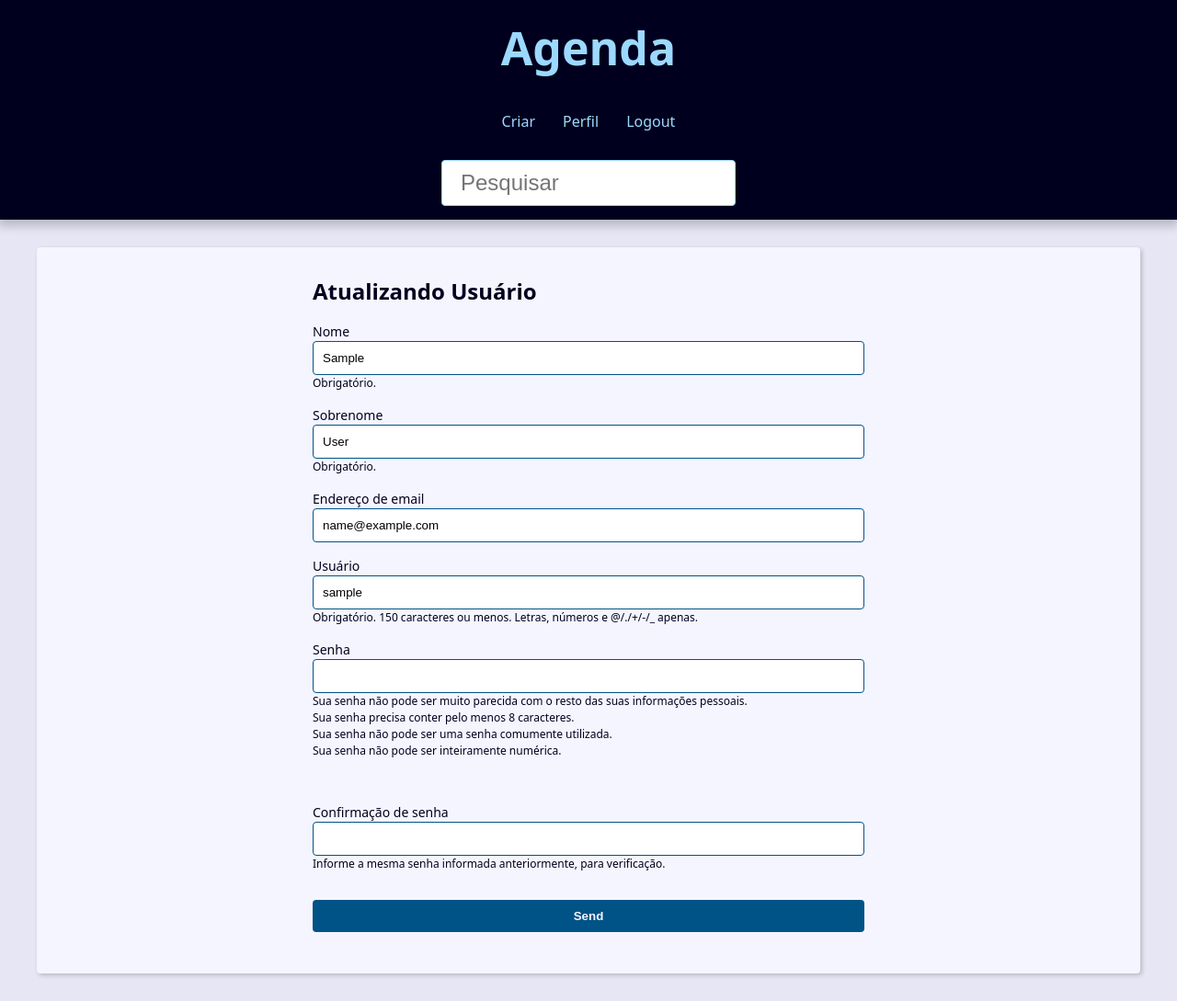
After one commit to joserodrigues27/projeto-agenda-django, a Django app: page /user/update/ in a window 1280 px wide. The commit adds this page. Shown: the whole page at 92% size. Run offline with Django 5.2, Linux system fonts and the light colour scheme; the visitor is signed in with stand-in values (Sample User, id 1).

Commit message:
feat: adiciona edição de perfil e vincula contatos ao usuário logado

```diff
--- a/base_templates/global/partials/_header.html
+++ b/base_templates/global/partials/_header.html
@@ -7,16 +7,24 @@
 
     <nav class="menu">
         <ul class="menu-list">
-            <li class="menu-item">
-                <a href="{% url "contact:create" %}" class="menu-link">
-                    Criar
-                </a>
-            </li>
-            <li class="menu-item">
-                <a href="" class="menu-link">
-                    Link 2
-                </a>
-            </li>
+            {% if user.is_authenticated %}
+                <li class="menu-item">
+                    <a href="{% url "contact:create" %}" class="menu-link">Criar</a>
+                </li>
+                <li class="menu-item">
+                    <a href="{% url "contact:user_update" %}" class="menu-link">Perfil</a>
+                </li>
+                <li class="menu-item">
+                    <a href="{% url "contact:logout" %}" class="menu-link">Logout</a>
+                </li>
+            {% else %}
+                <li class="menu-item">
+                    <a href="{% url "contact:login" %}" class="menu-link">Login</a>
+                </li>
+                <li class="menu-item">
+                    <a href="{% url "contact:register" %}" class="menu-link">Registrar</a>
+                </li>
+            {% endif %}
         </ul>
     </nav>
 
--- a/contact/forms.py
+++ b/contact/forms.py
@@ -1,4 +1,5 @@
 from django import forms
+from django.contrib.auth import password_validation
 from django.contrib.auth.forms import UserCreationForm
 from django.contrib.auth.models import User
 from django.core.exceptions import ValidationError
@@ -12,7 +13,9 @@
             attrs={
                 'accept': 'image/*',
             }
-        )
+        ),
+        required=False,
+        label='Imagem'
     )
 
     class Meta:
@@ -38,23 +41,10 @@
 
         return super().clean()
 
-    def clean_first_name(self):
-        first_name = self.cleaned_data.get('first_name')
-
-        if first_name == 'ABC':
-            self.add_error(
-                'first_name',
-                ValidationError(
-                    'Veio de add_error',
-                    code='invalid'
-                )
-           )
-
-        return first_name
 
 class RegisterForm(UserCreationForm):
-    first_name = forms.CharField(required=True, min_length=3)
-    last_name = forms.CharField(required=True,min_length=3)
+    first_name = forms.CharField(label='Nome', required=True, min_length=3)
+    last_name = forms.CharField(label='Sobrenome', required=True,min_length=3)
     email = forms.EmailField()
 
     class Meta:
@@ -74,3 +64,98 @@
             )
 
         return email
+
+
+class RegisterUpdateForm(forms.ModelForm):
+    first_name = forms.CharField(
+        label='Nome',
+        min_length=2,
+        max_length=30,
+        required=True,
+        help_text='Obrigatório.',
+        error_messages={
+            'min_length': 'Aumente este texto para 3 caracteres ou mais.'
+        }
+    )
+    last_name = forms.CharField(
+        label='Sobrenome',
+        min_length=2,
+        max_length=30,
+        required=True,
+        help_text='Obrigatório.'
+    )
+    password1 = forms.CharField(
+        label='Senha',
+        strip=False,
+        widget=forms.PasswordInput(attrs={"autocomplete": "new-password"}),
+        help_text=password_validation.password_validators_help_text_html(),
+        required=False,
+    )
+    password2 = forms.CharField(
+        label='Confirmação de senha',
+        strip=False,
+        widget=forms.PasswordInput(attrs={"autocomplete": "new-password"}),
+        help_text='Informe a mesma senha informada anteriormente, para verificação.',
+        required=False
+    )
+
+    class Meta:
+        model = User
+        fields = (
+            'first_name', 'last_name', 'email',
+            'username',
+        )
+
+    def save(self, commit=True):
+        cleaned_data = self.cleaned_data
+        user = super().save(commit=False)
+
+        password = cleaned_data.get('password1')
+
+        if password:
+            user.set_password(password)
+
+        if commit:
+            user.save()
+
+        return user
+
+    def clean(self):
+        password1 = self.cleaned_data.get('password1')
+        password2 = self.cleaned_data.get('password2')
+
+        if password1 or password2:
+            if password1 != password2:
+                self.add_error(
+                    'password2',
+                    ValidationError('Senhas não batem')
+                )
+
+        return super().clean()
+
+    def clean_email(self):
+        email = self.cleaned_data.get('email')
+        current_email = self.instance.email
+
+        if current_email != email:
+            if User.objects.filter(email=email).exists():
+                self.add_error(
+                    'email',
+                    ValidationError('Já existe este e-mail', code='invalid')
+                )
+
+        return email
+
+    def clean_password1(self):
+        password1 = self.cleaned_data.get('password1')
+
+        if password1:
+            try:
+                password_validation.validate_password(password1)
+            except ValidationError as errors:
+                self.add_error(
+                    'password1',
+                    ValidationError(errors)
+                )
+
+        return password1
--- a/contact/templates/contact/contact.html
+++ b/contact/templates/contact/contact.html
@@ -7,7 +7,7 @@
         </h1>
 
         <p><b>ID:</b> {{ contact.id }}</p>
-        <p><b>E-mail:</b> {{ contact.email }}</p>
+        <p><b>Email:</b> {{ contact.email }}</p>
         <p><b>Telefone:</b> {{ contact.phone }}</p>
         <p><b>Data de Criação:</b> {{ contact.created_date }}</p>
         <p><b>Descrição:</b> {{ contact.description }}</p>
@@ -19,6 +19,7 @@
             </p>
         {% endif %}
 
+        {% if user == contact.owner %}
             <div class="contact-links">
                 <a class="btn btn-link" href="{% url "contact:update" contact.id%}">Editar</a>
 
@@ -31,8 +32,8 @@
                     {% else %}
                         <button class="btn btn-link btn-delete" type="submit">Deletar</button>
                     {% endif %}
-
                 </form>
             </div>
+        {% endif %}
     </div>
 {% endblock content %}
--- /dev/null
+++ b/contact/templates/contact/user_update.html
@@ -0,0 +1,10 @@
+{% extends "global/base.html" %}
+
+{% block content %}
+    <div class="form-wrapper">
+
+        <h2>Atualizando Usuário</h2>
+
+        {% include "contact/partials/_user-form.html" %}
+    </div>
+{% endblock content %}
--- a/contact/urls.py
+++ b/contact/urls.py
@@ -18,4 +18,5 @@
     path('user/create/', views.register, name='register'),
     path('user/login/', views.login_view, name='login'),
     path('user/logout/', views.logout_view, name='logout'),
+    path('user/update/', views.user_update, name='user_update'),
 ]
--- a/contact/views/user_forms.py
+++ b/contact/views/user_forms.py
@@ -1,8 +1,9 @@
 from django.contrib import auth, messages
+from django.contrib.auth.decorators import login_required
 from django.contrib.auth.forms import AuthenticationForm
 from django.shortcuts import redirect, render
 
-from contact.forms import RegisterForm
+from contact.forms import RegisterForm, RegisterUpdateForm
 
 
 def register(request):
@@ -19,6 +20,26 @@
     return render(
         request,
         'contact/register.html',
+        {
+            'form': form
+        }
+    )
+
+
+@login_required(login_url='contact:login')
+def user_update(request):
+    form = RegisterUpdateForm(instance=request.user)
+
+    if request.method == 'POST':
+        form = RegisterUpdateForm(data=request.POST, instance=request.user)
+
+        if form.is_valid():
+            form.save()
+            return redirect('contact:user_update')
+
+    return render(
+        request,
+        'contact/user_update.html',
         {
             'form': form
         }
@@ -46,6 +67,8 @@
         }
     )
 
+
+@login_required(login_url='contact:login')
 def logout_view(request):
     auth.logout(request)
     return redirect('contact:login')
```
Also changed, not shown: contact/models.py (+6 -5 lines), contact/views/contact_forms.py (+9 -6 lines). Lines whose indentation alone changed are shown as unchanged.
